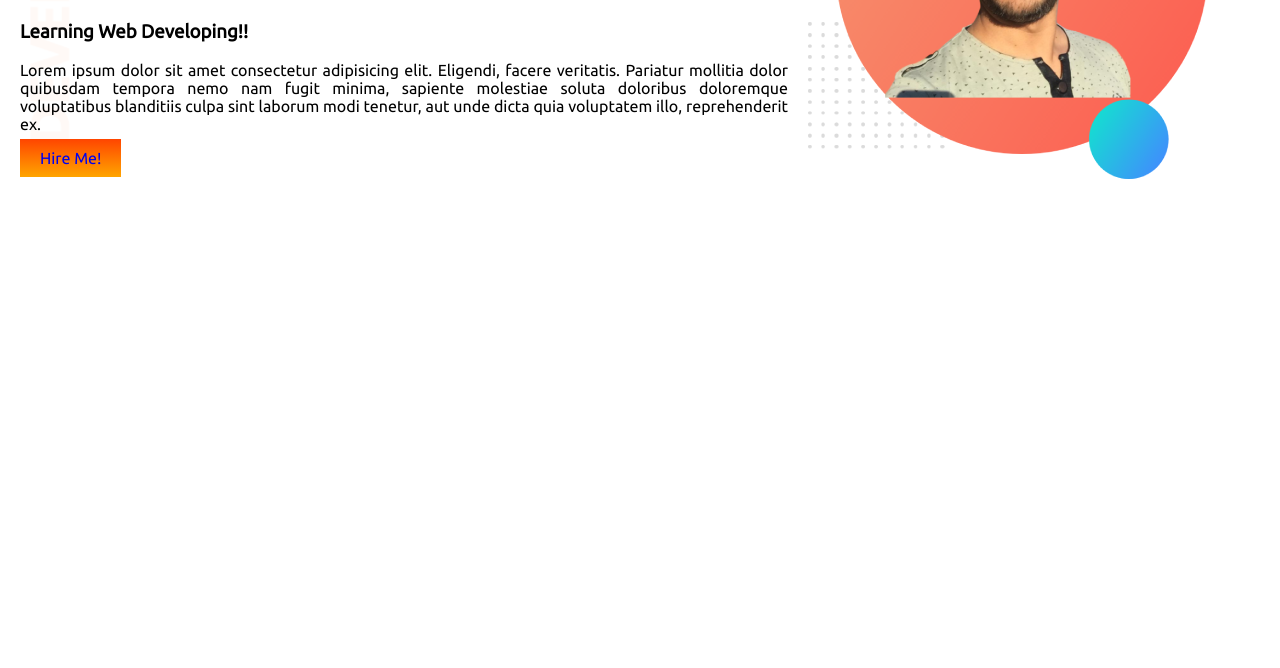
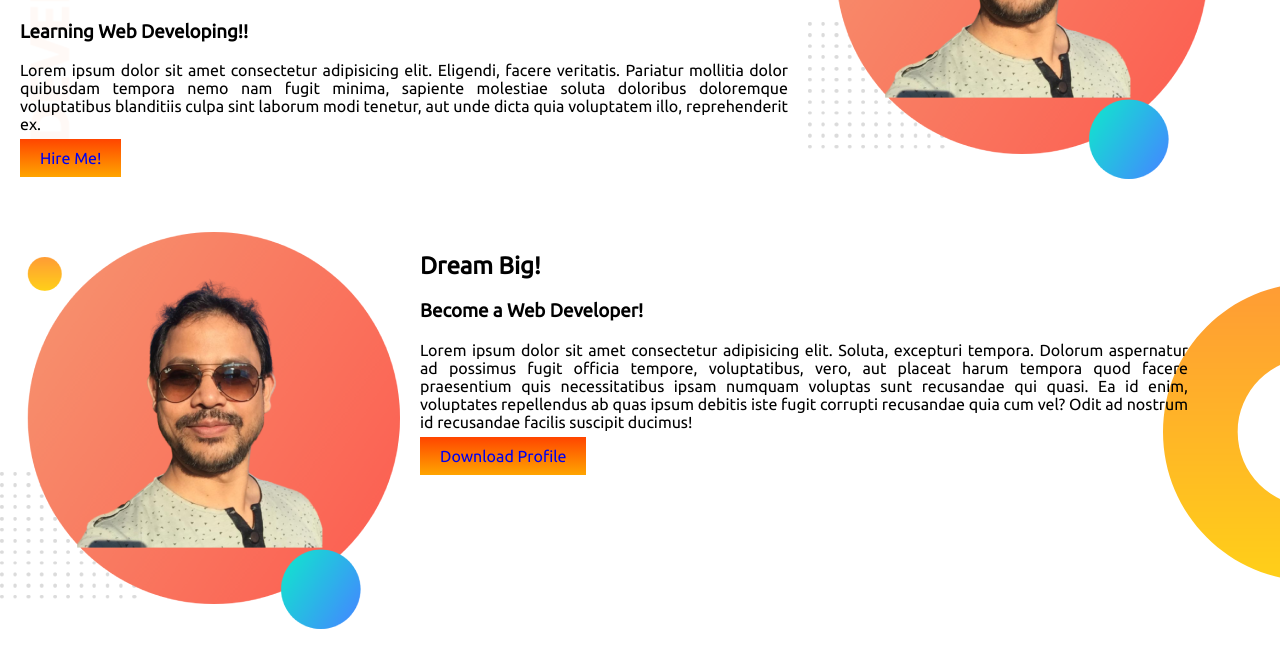
Before and after one commit to mwahiduzzaman/developer-portfolio, a plain HTML site: page index.html in a window 1280 px wide. Shown: the part 218-886 px from the top of the page. Before the commit the page ends 800 px from the top, so only its background shows below. Drawn offline with Linux system fonts and the light colour scheme.

Commit message:
part two done

```diff
--- a/index.html
+++ b/index.html
@@ -23,5 +23,17 @@
         <img src="images/mohammad-bg.png" alt="mohammad's photo">
     </div>
 </section>
+<section class="dream-big">
+    <div>
+        <img src="images/mohammad-bg.png" alt="Mohammads img">
+    </div>
+
+    <div class="first-div">
+        <h2>Dream Big!</h2>
+        <h3>Become a Web Developer!</h3>
+        <p>Lorem ipsum dolor sit amet consectetur adipisicing elit. Soluta, excepturi tempora. Dolorum aspernatur ad possimus fugit officia tempore, voluptatibus, vero, aut placeat harum tempora quod facere praesentium quis necessitatibus ipsam numquam voluptas sunt recusandae qui quasi. Ea id enim, voluptates repellendus ab quas ipsum debitis iste fugit corrupti recusandae quia cum vel? Odit ad nostrum id recusandae facilis suscipit ducimus!</p>
+        <a class="hire-me" target="_blank" href="http://linkedin.com">Download Profile</a>
+    </div>
+</section>
 </body>
 </html>
--- a/style.css
+++ b/style.css
@@ -16,6 +16,7 @@ h1{
 }
 section{
     display: flex;
+    margin-bottom: 50px;
 }
 .first-div{
     width: 60%;
@@ -34,3 +35,8 @@ p{
     width: 40%;
     padding-left: 20px;
 }
+.dream-big{
+    background-image: url(images/dream-bg.png);
+background-position: right;
+    background-repeat: no-repeat;
+}
```
